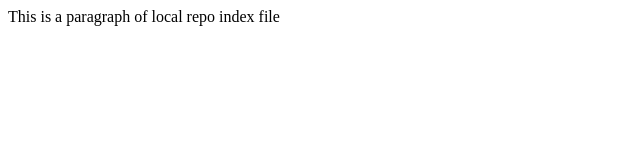
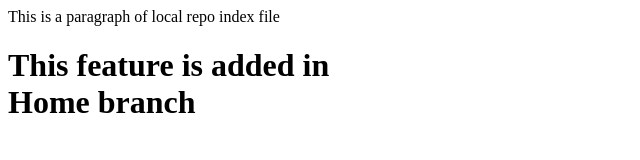
Before and after one commit to Ishitagupta28/LocalRepo, a plain HTML site: page index.html in a window 1280 px wide. Shown: the whole page, without its empty margins (0-640 px from the left). Drawn offline with Linux system fonts and the light colour scheme.

Commit message:
In feature branch addded heading

```diff
--- a/index.html
+++ b/index.html
@@ -1 +1,2 @@
 <p1>This is a paragraph of local repo index file</p1>
+<h1>This feature is added in<br>Home branch</br></h1>
```
